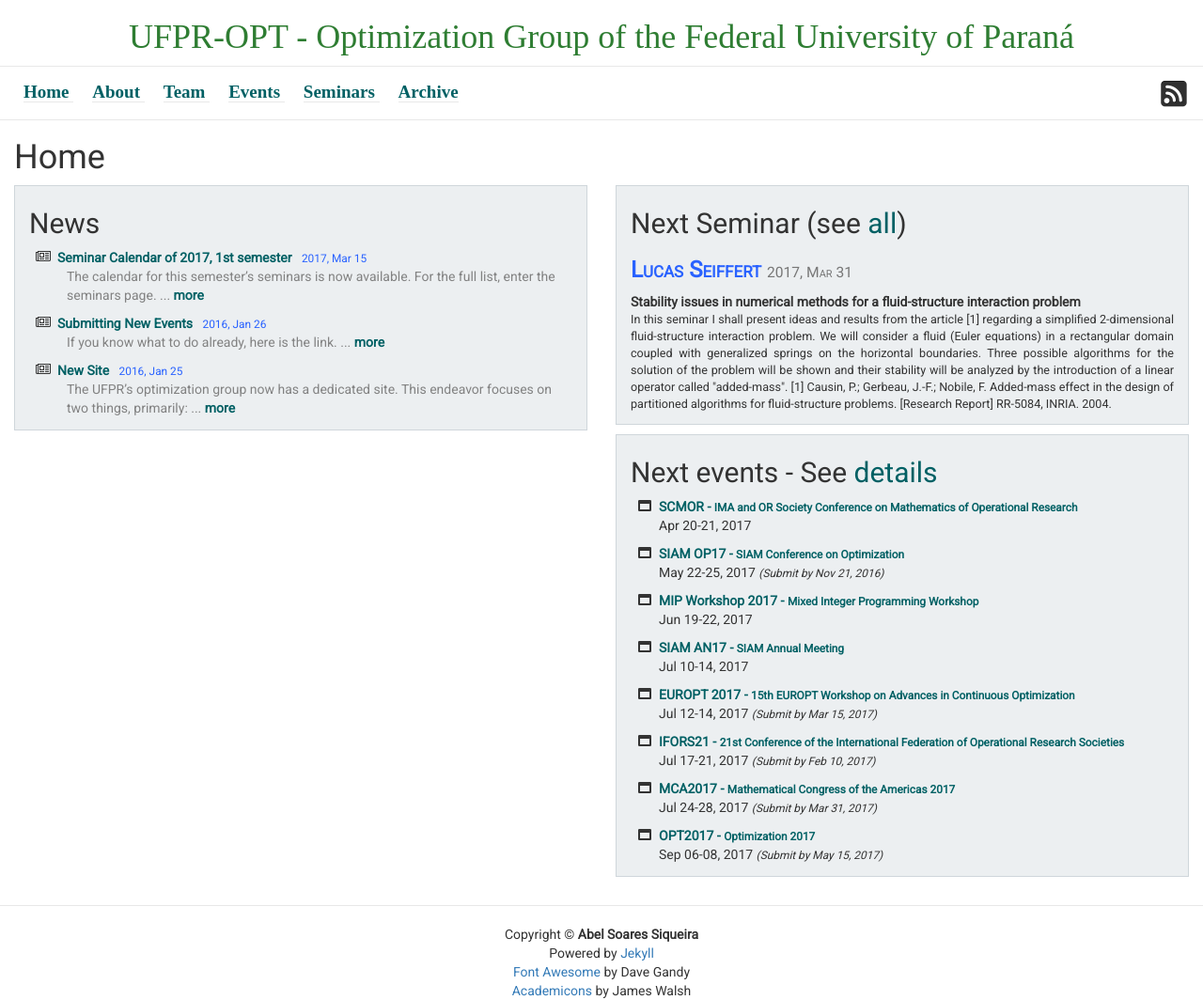
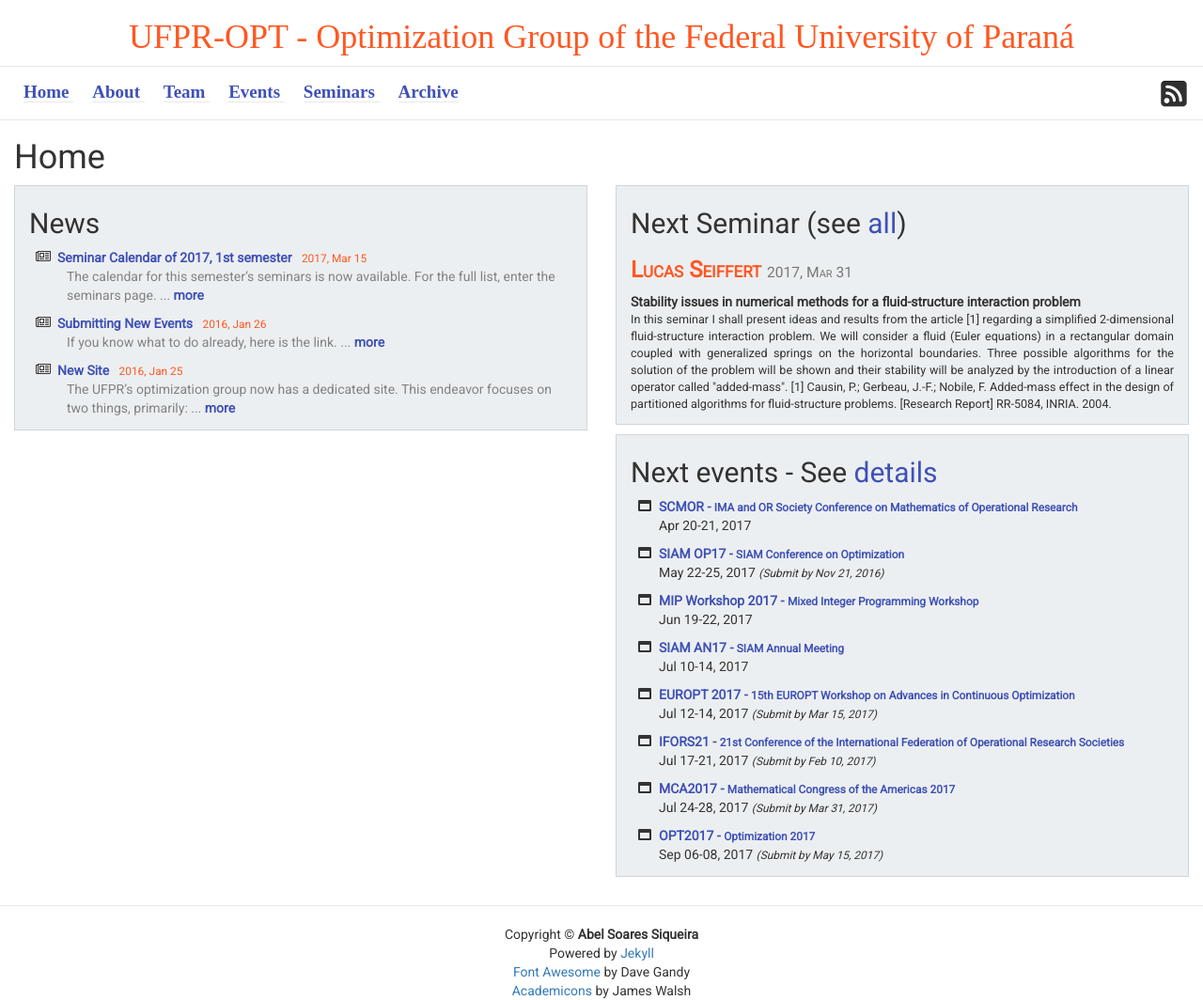
Before and after one commit to ufpr-pde/ufpr-opt.github.io, a Jekyll site: the page built from a_home.md, in a window 1280 px wide. Shown: the whole page at 94% size. Built offline with Jekyll 4.4.1, drawn with Linux system fonts in a browser that asks for light colours; some web fonts are replaced.

Commit message:
Change colors

```diff
--- a/_layouts/default.html
+++ b/_layouts/default.html
@@ -3,9 +3,9 @@
 
 {% include head.html %}
 
-<body style="font-family: 'Roboto', sans-serif;">
+<body class="body">
 
-<div class="container">
+<div class="wall container">
 
   {% include header.html %}
 
--- a/_sass/_base.scss
+++ b/_sass/_base.scss
@@ -1,3 +1,12 @@
+.wall {
+  background-color: #fff;
+}
+
+.body {
+  font-family: 'Roboto', sans-serif;
+  background-color: #FFF8E1;
+}
+
 .archive {
   a {
     color: $link-color;
--- a/css/main.scss
+++ b/css/main.scss
@@ -11,9 +11,9 @@ $base-font-size:   16px;
 $small-font-size:  $base-font-size * 0.875;
 $base-line-height: 1.6em;
 
-$prim-color:       #2E7D32;
-$sec-color:        #2962FF;
-$link-color:       #006064;
+$prim-color:       #FF5722;
+$sec-color:        #FF5722;
+$link-color:       #3F51B5;
 
 $spacing-unit:     15px;
 
```
